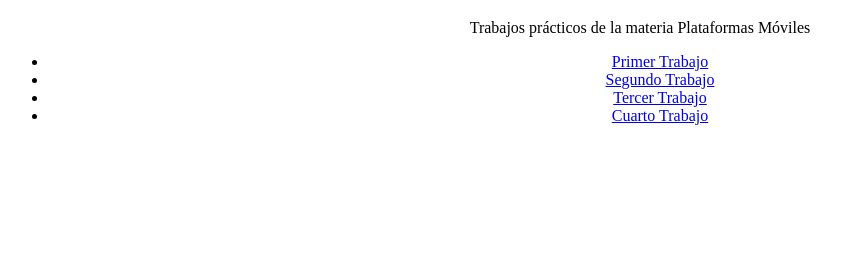
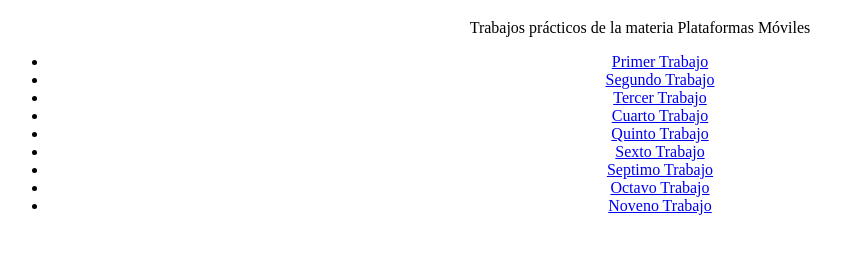
Before and after one commit to ValentinaDojas/plataformas-moviles-entregas, a plain HTML site: page index.html in a window 1280 px wide. Shown: the part 61-314 px from the top of the page, without its empty margins (0-841 px from the left). Drawn offline with Linux system fonts and the light colour scheme.

Commit message:
Add files via upload

```diff
--- a/index.html
+++ b/index.html
@@ -14,6 +14,11 @@
        <li><a href="tp-2/">Segundo Trabajo</a></li>
        <li><a href="tp-3/">Tercer Trabajo</a></li>
        <li><a href="tp-4/">Cuarto Trabajo</a></li>
+       <li><a href="tp-5/">Quinto Trabajo</a></li>
+       <li><a href="tp-6/">Sexto Trabajo</a></li>
+       <li><a href="tp-7/">Septimo Trabajo</a></li>
+       <li><a href="tp-8/">Octavo Trabajo</a></li>
+       <li><a href="tp-9/">Noveno Trabajo</a></li>
     </center>
 </body>
 </html>
```
